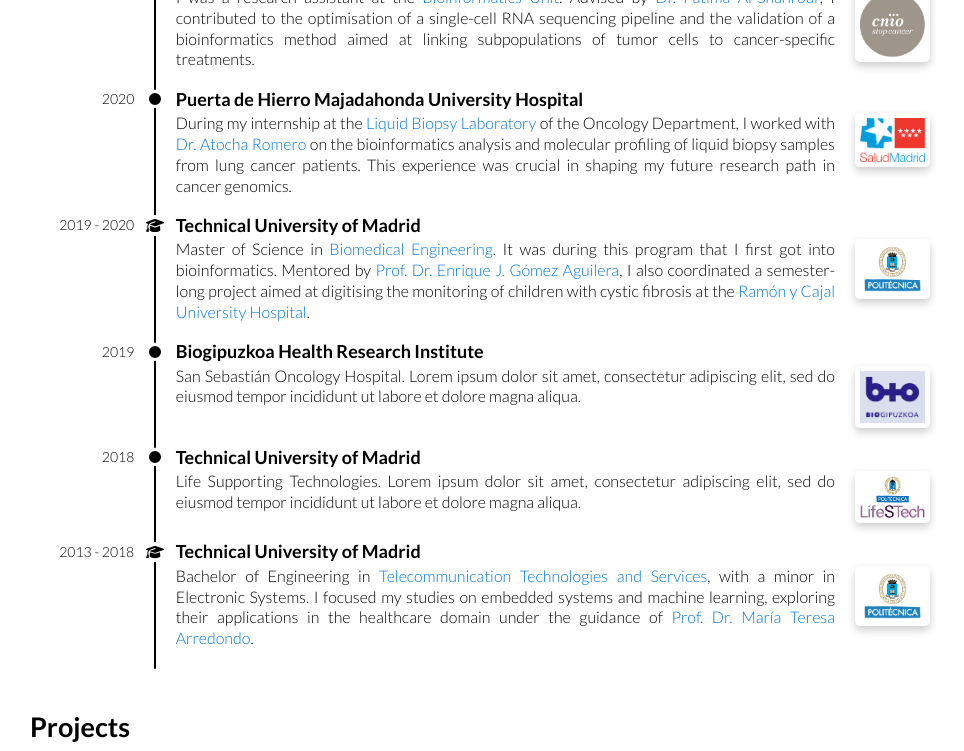
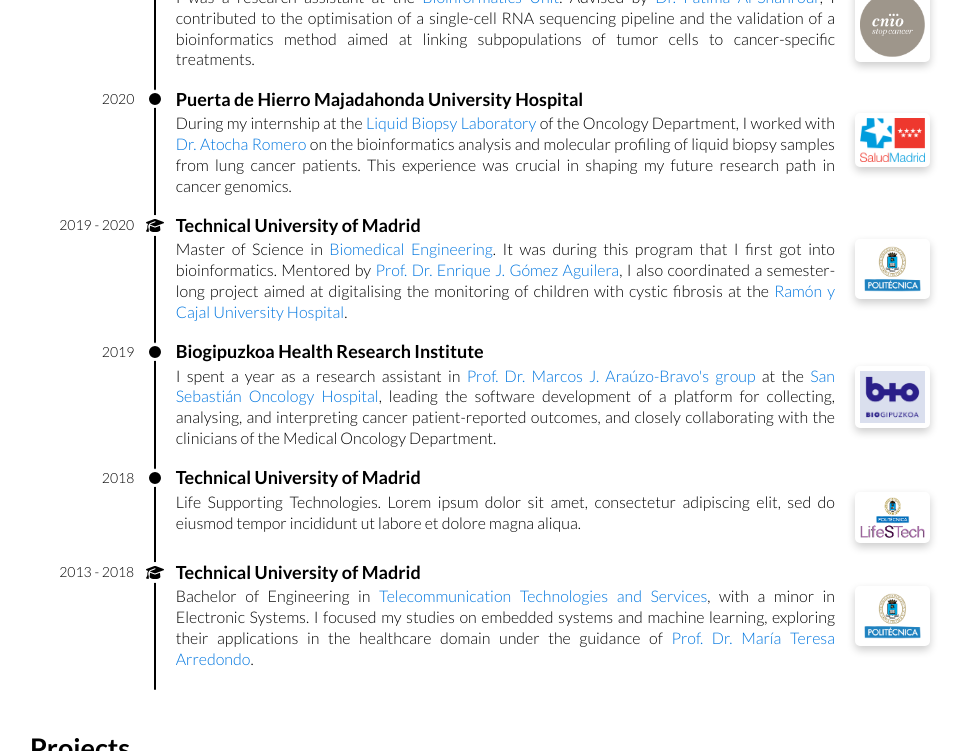
Before and after one commit to ivadym/ivadym.github.io, a Jekyll site: the page built from index.html, in a window 1280 px wide and 900 px high, scrolled down 587 px, cut to the strip 0-751 px from the top of the window. Shown: the whole strip, without its empty margins (160-1124 px from the left). Built offline with Jekyll 4.4.1, drawn with Linux system fonts in a browser that asks for light colours.

Commit message:
Onkologikoa timeline description

```diff
--- a/_includes/timeline.html
+++ b/_includes/timeline.html
@@ -95,8 +95,8 @@
         >. It was during this program that I first got into bioinformatics. Mentored by
         <a href="http://www.gbt.tfo.upm.es/index.php/our-team/" target="_blank"
           >Prof. Dr. Enrique J. Gómez Aguilera</a
-        >, I also coordinated a semester-long project aimed at digitising the monitoring of children
-        with cystic fibrosis at the
+        >, I also coordinated a semester-long project aimed at digitalising the monitoring of
+        children with cystic fibrosis at the
         <a
           href="https://www.comunidad.madrid/hospital/ramonycajal/ciudadanos/unidad-fibrosis-quistica"
           target="_blank"
@@ -116,8 +116,17 @@
     <div class="timeline-description">
       <p>
         <img src="/assets/images/timeline/biogipuzkoa.png" alt="Karolinska Institutet" />
-        San Sebastián Oncology Hospital. Lorem ipsum dolor sit amet, consectetur adipiscing elit,
-        sed do eiusmod tempor incididunt ut labore et dolore magna aliqua.
+        I spent a year as a research assistant in
+        <a
+          href="https://www.biodonostia.org/en/areas_investigacion/bioengineering/computacional-biology-and-systems-biomedicine/"
+          target="_blank"
+          >Prof. Dr. Marcos J. Araúzo-Bravo's group</a
+        >
+        at the
+        <a href="https://www.onkologikoa.org/en/" target="_blank">San Sebastián Oncology Hospital</a
+        >, leading the software development of a platform for collecting, analysing, and
+        interpreting cancer patient-reported outcomes, and closely collaborating with the clinicians
+        of the Medical Oncology Department.
       </p>
     </div>
   </div>
```
